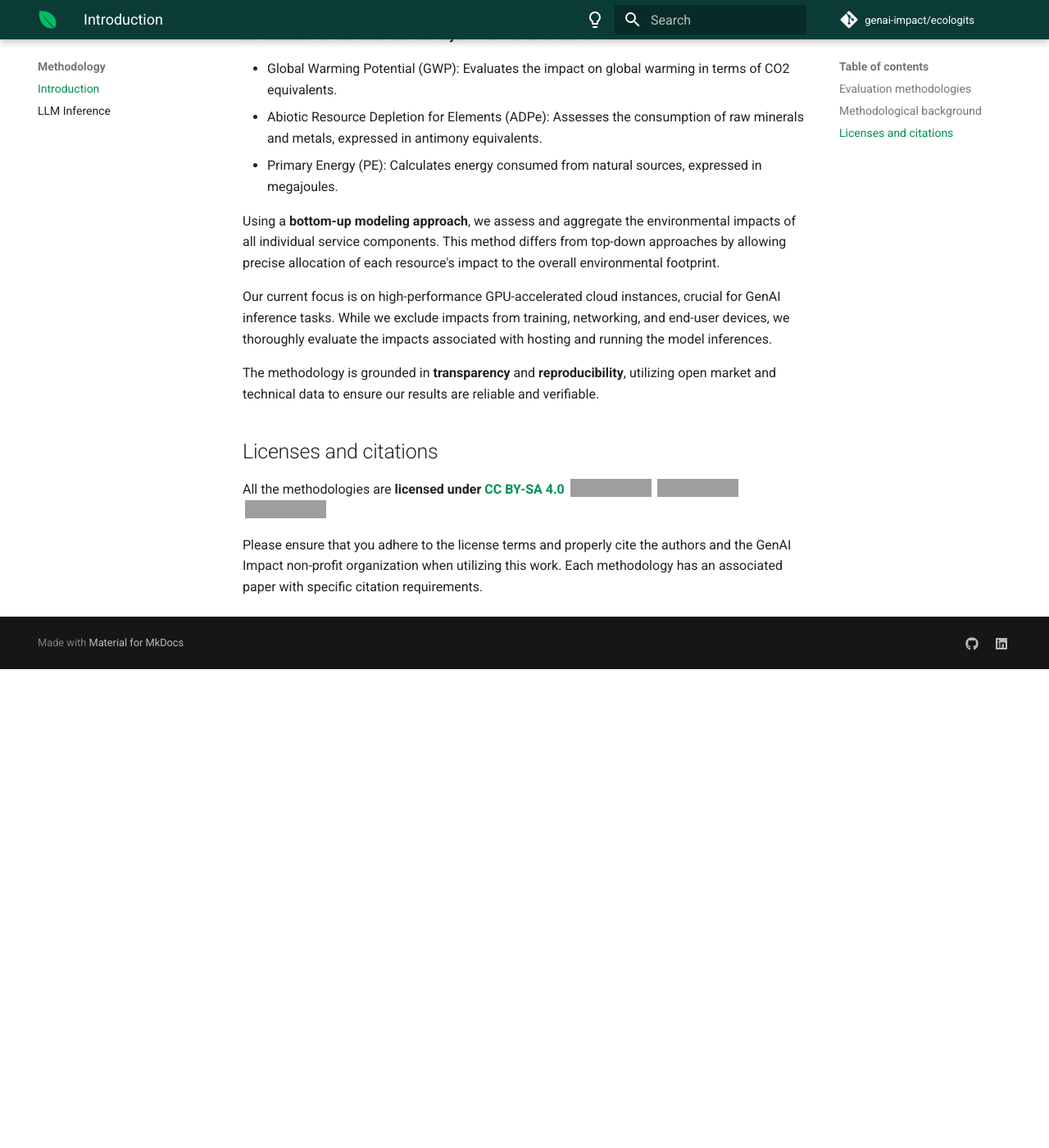
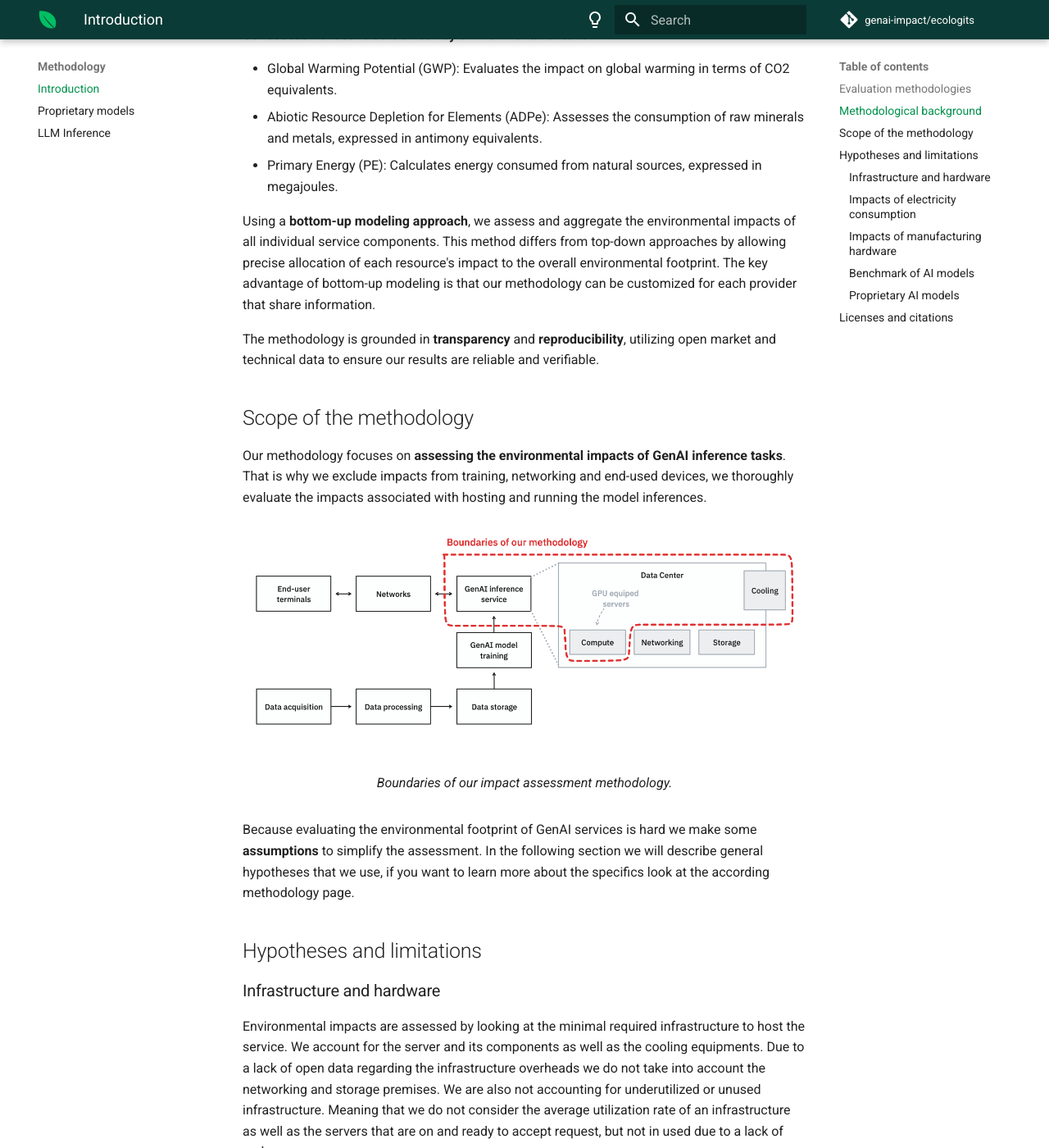
Before and after one commit to genai-impact/ecologits, an MkDocs documentation site: the page built from docs/methodology/index.md, in a window 1280 px wide and 1400 px high, scrolled down 748 px. Shown: the whole window at 82% size. Built offline with MkDocs 1.6.1 and Material for MkDocs 9.7.7, drawn with Linux system fonts in a browser that asks for light colours; comment, search, counter and statistics services are not loaded; the version menu is left out; before the commit the page ends 1564 px from its top, so only the background shows below that; some of the changed text lies outside the part shown; grey boxes are pictures that could not be loaded.

Commit message:
docs: add scope and proprietary models info

```diff
--- a/docs/methodology/index.md
+++ b/docs/methodology/index.md
@@ -22,11 +22,53 @@
 - Abiotic Resource Depletion for Elements (ADPe): Assesses the consumption of raw minerals and metals, expressed in antimony equivalents.
 - Primary Energy (PE): Calculates energy consumed from natural sources, expressed in megajoules.
 
-Using a **bottom-up modeling approach**, we assess and aggregate the environmental impacts of all individual service components. This method differs from top-down approaches by allowing precise allocation of each resource's impact to the overall environmental footprint.
-
-Our current focus is on high-performance GPU-accelerated cloud instances, crucial for GenAI inference tasks. While we exclude impacts from training, networking, and end-user devices, we thoroughly evaluate the impacts associated with hosting and running the model inferences.
+Using a **bottom-up modeling approach**, we assess and aggregate the environmental impacts of all individual service components. This method differs from top-down approaches by allowing precise allocation of each resource's impact to the overall environmental footprint. The key advantage of bottom-up modeling is that our methodology can be customized for each provider that share information.
 
 The methodology is grounded in **transparency** and **reproducibility**, utilizing open market and technical data to ensure our results are reliable and verifiable.
+
+## Scope of the methodology
+
+Our methodology focuses on **assessing the environmental impacts of GenAI inference tasks**. That is why we exclude impacts from training, networking and end-used devices, we thoroughly evaluate the impacts associated with hosting and running the model inferences.
+
+<figure markdown="span">
+  ![Figure: Energy consumption per output token vs. number of active parameters ](../assets/methodology/llm/figure_boundaries.png)
+  <figcaption>Boundaries of our impact assessment methodology.</figcaption>
+</figure>
+
+Because evaluating the environmental footprint of GenAI services is hard we make some **assumptions** to simplify the assessment. In the following section we will describe general hypotheses that we use, if you want to learn more about the specifics look at the according methodology page.
+
+
+## Hypotheses and limitations
+
+### Infrastructure and hardware
+
+Environmental impacts are assessed by looking at the minimal required infrastructure to host the service. We account for the server and its components as well as the cooling equipments. Due to a lack of open data regarding the infrastructure overheads we do not take into account the networking and storage premises. We are also not accounting for underutilized or unused infrastructure. Meaning that we do not consider the average utilization rate of an infrastructure as well as the servers that are on and ready to accept request, but not in used due to a lack of end-user.
+
+[//]: # (TODO: explain data centers PUE + inaccuracies)
+
+### Impacts of electricity consumption
+
+[//]: # (TODO: explain electricity mix and wordwide average + inaccuracies)
+
+### Impacts of manufacturing hardware
+
+[//]: # (TODO: explain embodied impacts and boaviztapi + inaccuracies)
+
+### Benchmark of AI models
+
+[//]: # (TODO: explain ai models benchmarks + inaccuracies)
+
+### Proprietary AI models
+
+1. Extrapolation from OS models (lack of data)
+2. What is our methodology
+    - Looking at evaluation benchmarks and compare to OS models
+    - Looking at pricing differences
+    - Leaked information
+    -
+
+
+
 
 ## Licenses and citations
 
--- a/mkdocs.yml
+++ b/mkdocs.yml
@@ -25,6 +25,7 @@
           - 'OpenAI': tutorial/providers/openai.md
   - 'Methodology':
       - 'Introduction': methodology/index.md
+      - 'Proprietary models': methodology/proprietary_models.md
       - 'LLM Inference': methodology/llm_inference.md
   - 'API Reference': reference/
   - 'Online Calculator': 'https://huggingface.co/spaces/genai-impact/ecologits-calculator'
@@ -115,6 +116,7 @@
   - tables
   - admonition
   - def_list
+  - footnotes
   - pymdownx.tasklist:
       custom_checkbox: true
   - pymdownx.arithmatex:
```
Also changed, not shown: docs/methodology/proprietary_models.md (added, +45 -0 lines), docs/assets/methodology/llm/figure_boundaries.png (added).
